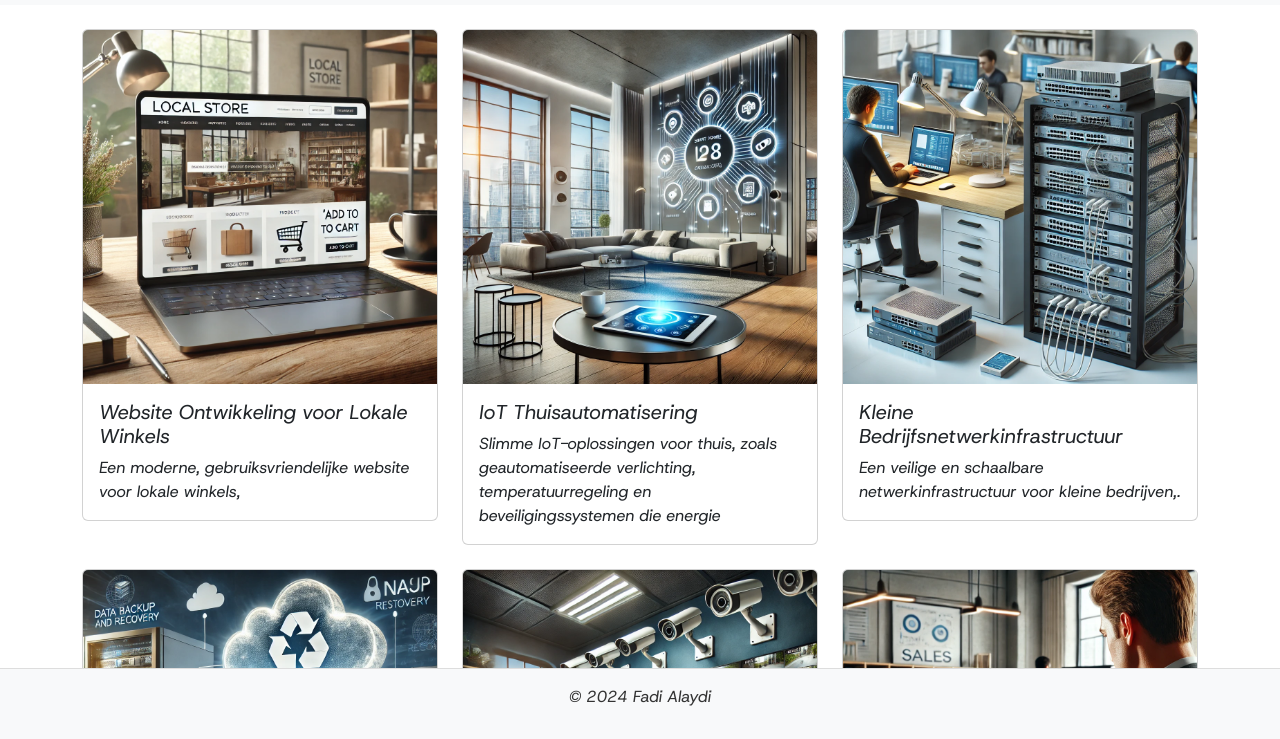
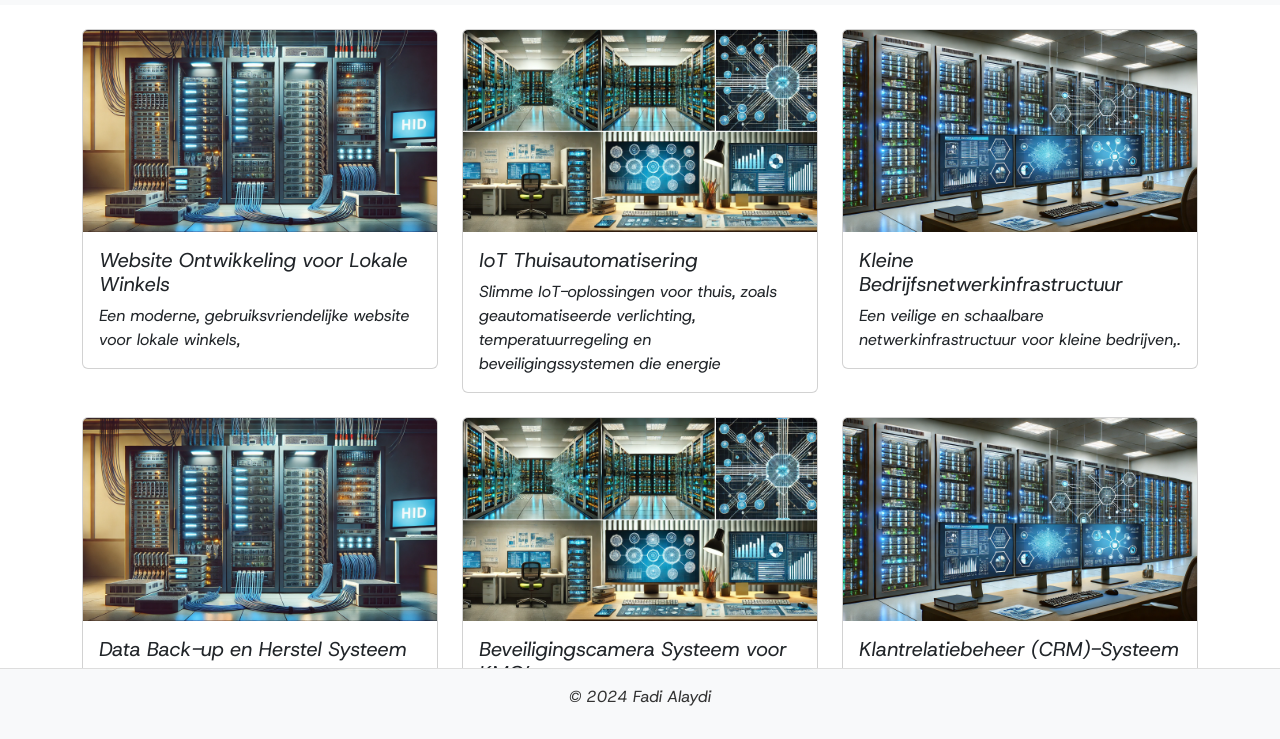
Before and after one commit to alaydifadi/webtech, a plain HTML site: page portfolio.html in a window 1280 px wide. Shown: the part 59-798 px from the top of the page. Drawn offline with nearby package versions, Linux system fonts and the light colour scheme.

Commit message:
Update portfolio.html

```diff
--- a/portfolio.html
+++ b/portfolio.html
@@ -58,7 +58,7 @@
             <div class="col-md-4 mb-4">
                 <div class="card">
                     <a href="detailPagina1.html" class="text-decoration-none text-dark">
-                        <img src="assets/image/pro1.webp" class="card-img-top" alt="Project Image">
+                        <img src="assets/image/1.webp" class="card-img-top" alt="Project Image">
                         <div class="card-body">
                             <h5 class="card-title">Website Ontwikkeling voor Lokale Winkels</h5>
 <p class="card-text">Een moderne, gebruiksvriendelijke website voor lokale winkels,</p>
@@ -72,7 +72,7 @@
             <div class="col-md-4 mb-4">
                 <div class="card">
                     <a href="detailPagina2.html" class="text-decoration-none text-dark">
-                        <img src="assets/image/pro2.webp" class="card-img-top" alt="Project Image">
+                        <img src="assets/image/2.webp" class="card-img-top" alt="Project Image">
                         <div class="card-body">
                             <h5 class="card-title">IoT Thuisautomatisering</h5>
                             <p class="card-text">Slimme IoT-oplossingen voor thuis, zoals geautomatiseerde verlichting, temperatuurregeling en beveiligingssystemen die energie</p>
@@ -86,7 +86,7 @@
             <div class="col-md-4 mb-4">
                 <div class="card">
                     <a href="detailPagina3.html" class="text-decoration-none text-dark">
-                        <img src="assets/image/pro3.webp" class="card-img-top" alt="Project Image">
+                        <img src="assets/image/3.webp" class="card-img-top" alt="Project Image">
                         <div class="card-body">
                             <h5 class="card-title">Kleine Bedrijfsnetwerkinfrastructuur</h5>
 <p class="card-text">Een veilige en schaalbare netwerkinfrastructuur voor kleine bedrijven,.</p>
@@ -100,7 +100,7 @@
             <div class="col-md-4 mb-3">
                 <div class="card">
                     <a href="detailPagina4.html" class="text-decoration-none text-dark">
-                        <img src="assets/image/pro4.webp" class="card-img-top" alt="Project Image">
+                        <img src="assets/image/1.webp" class="card-img-top" alt="Project Image">
 <div class="card-body">
     <h5 class="card-title">Data Back-up en Herstel Systeem</h5>
 <p class="card-text">Een robuust back-up- en herstelplan dat lokale opslag.</p>
@@ -114,7 +114,7 @@
 <div class="col-md-4 mb-4">
 <div class="card">
 <a href="detailPagina5.html" class="text-decoration-none text-dark">
-<img src="assets/image/pro5.webp" class="card-img-top" alt="Project Image">
+<img src="assets/image/2.webp" class="card-img-top" alt="Project Image">
 <div class="card-body">
     <h5 class="card-title">Beveiligingscamera Systeem voor KMO’s</h5>
 <p class="card-text">Een betrouwbaar bewakingssysteem met IP-camera's, </p>
@@ -128,7 +128,7 @@
 <div class="col-md-4 mb-4">
 <div class="card">
 <a href="detailPagina6.html" class="text-decoration-none text-dark">
-<img src="assets/image/pro6.webp" class="card-img-top" alt="Project Image">
+<img src="assets/image/3.webp" class="card-img-top" alt="Project Image">
 <div class="card-body">
     <h5 class="card-title">Klantrelatiebeheer (CRM)-Systeem</h5>
 <p class="card-text">Een CRM-oplossing voor kleine bedrijven om klantrelaties</p>
```
